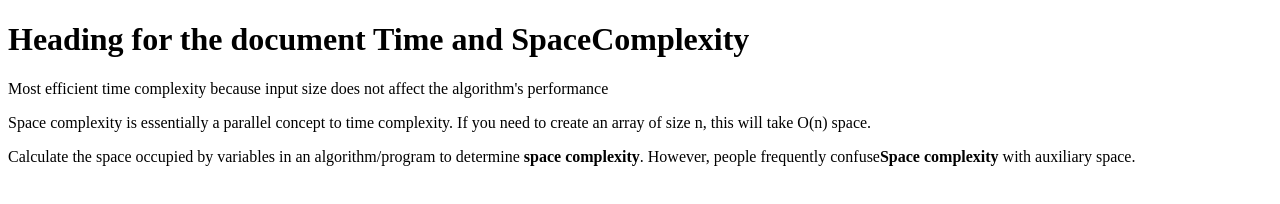
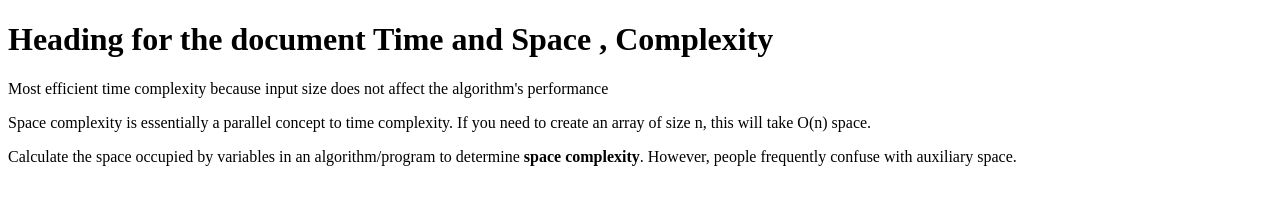
Before and after one commit to acciojob/time-and-space-complexity-anonymous-cloud, a website: page main.html in a window 1280 px wide. Drawn offline with Linux system fonts and the light colour scheme.

Commit message:
created a submission

```diff
--- a/main.html
+++ b/main.html
@@ -8,11 +8,11 @@
 
 <body>
 	<!-- the entire body must be written by student -->
-<h1>Heading for the document Time and  SpaceComplexity </h1>
+<h1>Heading for the document Time and  Space , Complexity </h1>
 	<p> Most efficient time complexity because input size does not affect the algorithm's performance</p>
 	<p>Space complexity is essentially a parallel concept to time complexity. If you need to create an array of size n, this will take O(n) space.</p>
 	<p> Calculate the space occupied by variables in an algorithm/program to determine <b>space complexity</b>. However,
-		people frequently confuse<b>Space complexity </b>with auxiliary space.</p>
+		people frequently confuse with auxiliary space.</p>
     <script type="text/javascript" src="./script.js">
 </script>
 
```
